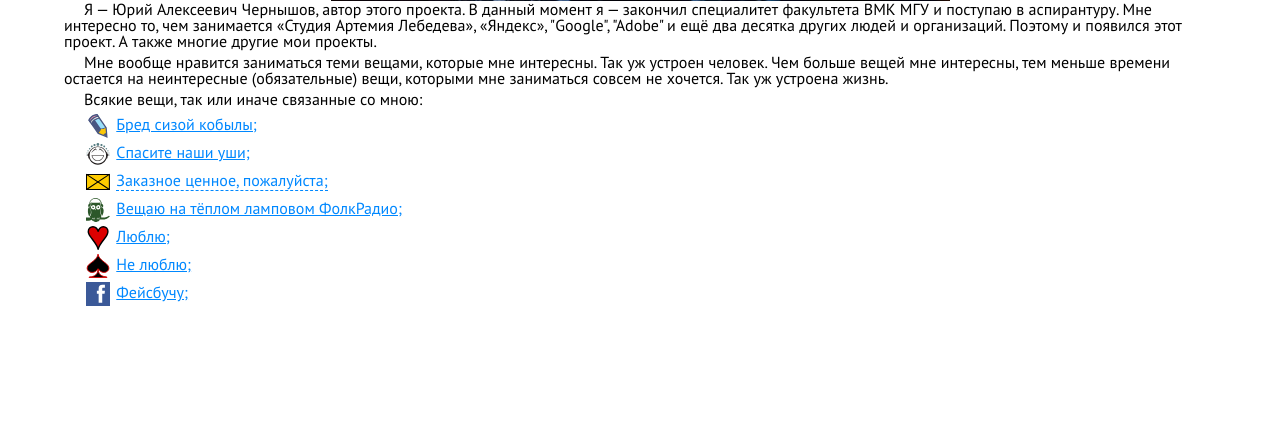
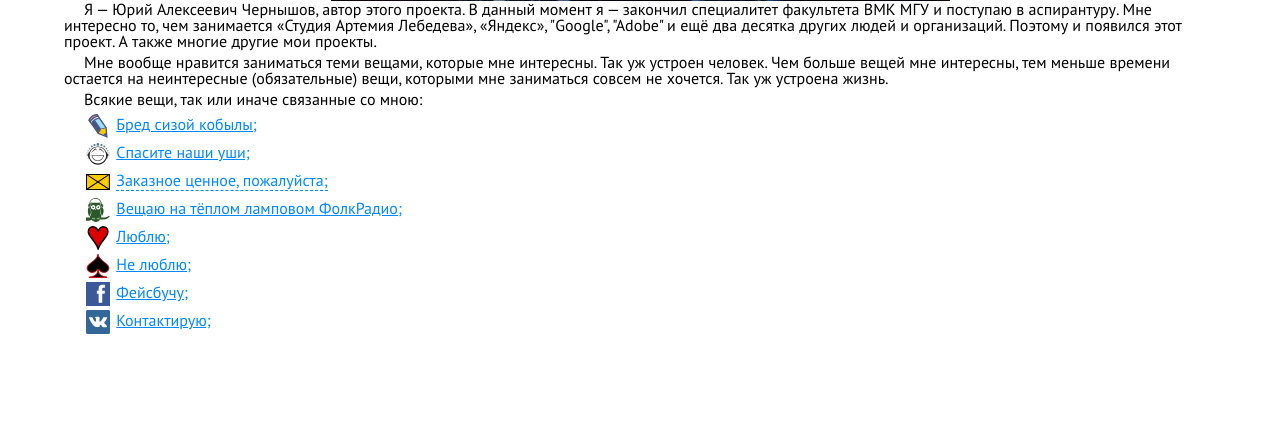
Before and after one commit to georgthegreat/leftparagraphs, a Flask app: page /about.html in a window 1280 px wide. Shown: the part 715-1151 px from the top of the page. Before the commit the page ends 1021 px from the top, so only its background shows below. Run offline with Flask 2, Linux system fonts and the light colour scheme; some web fonts are replaced.

Commit message:
Implemented vk icon

```diff
--- a/templates/about.html
+++ b/templates/about.html
@@ -63,6 +63,11 @@
 						<span>Фейсбучу;</span>
 					</a>
 				</li>
+				<li>
+					<a href="https://vk.com/georgthegreat" class="image_link">
+						<img src="/images/icons/vk.svg" alt="" width="24px" height="24px"/>
+						<span>Контактирую;</span>
+					</a>
 			</ul>
 		</div>
 	</body>
```
Also changed, not shown: static/images/icons/vk.svg.
